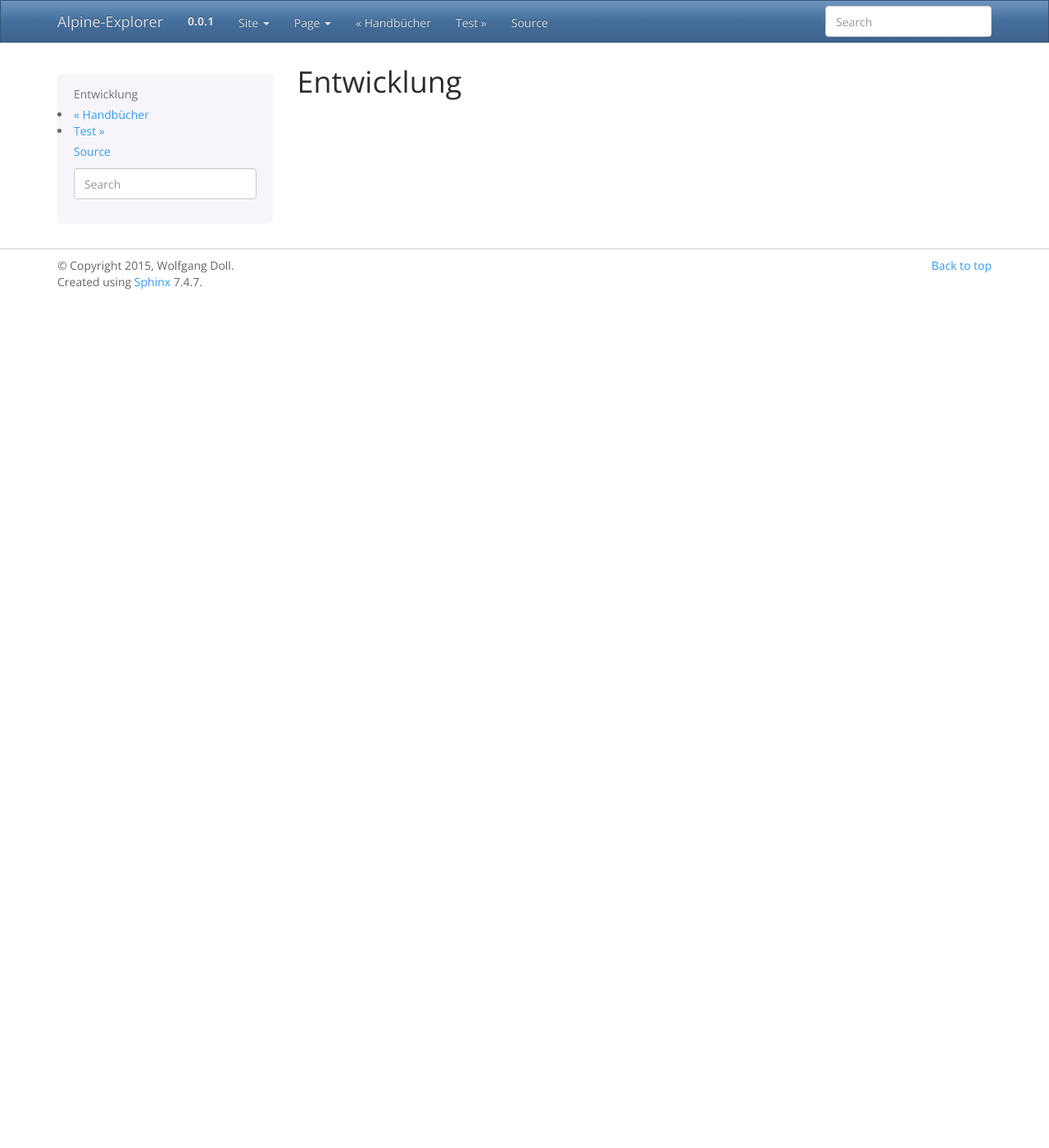
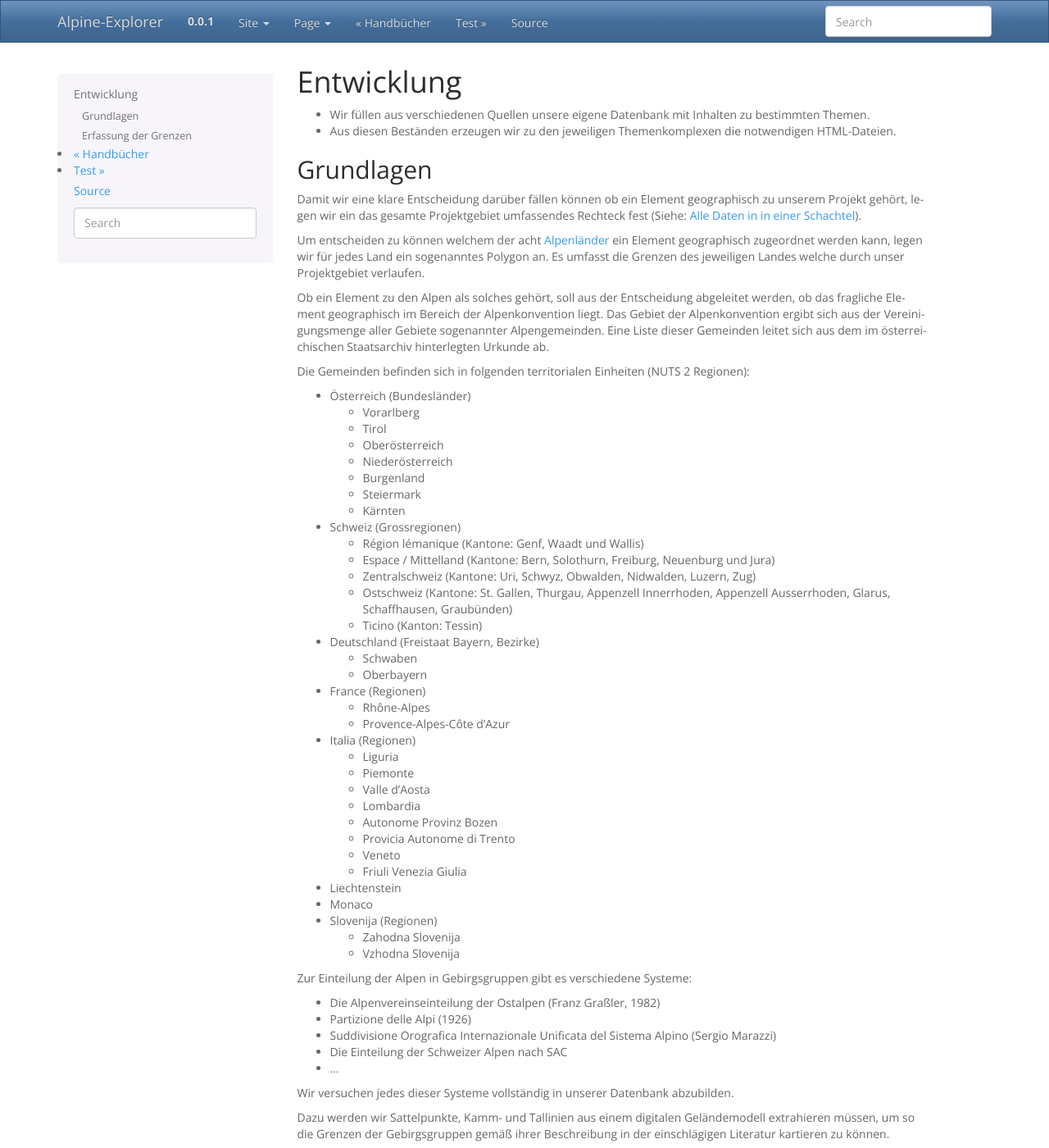
Before and after one commit to wodo/alpine-explorer, a Sphinx documentation site: the page built from docs/Manual/development.rst, in a window 1280 px wide and 1400 px high. Shown: the whole window at 82% size. Built offline with Sphinx 7.4.7, drawn with Linux system fonts in a browser that asks for light colours; some of the changed text lies outside the part shown.

Commit message:
overpass queries for country border

```diff
--- a/docs/Guidelines/guidelines.rst
+++ b/docs/Guidelines/guidelines.rst
@@ -9,4 +9,5 @@
 
    codeofconduct
    filesystem
+   boundingbox
    Coding/coding
--- a/docs/Manual/development.rst
+++ b/docs/Manual/development.rst
@@ -3,3 +3,166 @@
 ===========
 Entwicklung
 ===========
+
+* Wir füllen aus verschiedenen Quellen unsere eigene Datenbank mit Inhalten zu bestimmten Themen.
+* Aus diesen Beständen erzeugen wir zu den jeweiligen Themenkomplexen die notwendigen HTML-Dateien.
+
+Grundlagen
+==========
+
+Damit wir eine klare Entscheidung darüber fällen können ob ein Element geographisch zu unserem Projekt gehört,
+legen wir ein das gesamte Projektgebiet umfassendes Rechteck fest (Siehe: :ref:`guidelines-boundingbox`).
+
+Um entscheiden zu können welchem der acht :ref:`Alpenländer <concept-alpinestates>` ein Element geographisch
+zugeordnet werden kann, legen wir für jedes Land ein sogenanntes Polygon an.
+Es umfasst die Grenzen des jeweiligen Landes welche durch unser Projektgebiet verlaufen.
+
+Ob ein Element zu den Alpen als solches gehört, soll aus der Entscheidung abgeleitet werden, ob das fragliche Element
+geographisch im Bereich der Alpenkonvention liegt.
+Das Gebiet der Alpenkonvention ergibt sich aus der Vereinigungsmenge aller Gebiete sogenannter Alpengemeinden.
+Eine Liste dieser Gemeinden leitet sich aus dem im österreichischen Staatsarchiv hinterlegten Urkunde ab.
+
+Die Gemeinden befinden sich in folgenden territorialen Einheiten (NUTS 2 Regionen):
+
+* Österreich (Bundesländer)
+
+  * Vorarlberg
+  * Tirol
+  * Oberösterreich
+  * Niederösterreich
+  * Burgenland
+  * Steiermark
+  * Kärnten
+
+* Schweiz (Grossregionen)
+
+  * Région lémanique (Kantone: Genf, Waadt und Wallis)
+  * Espace / Mittelland (Kantone: Bern, Solothurn, Freiburg, Neuenburg und Jura)
+  * Zentralschweiz (Kantone: Uri, Schwyz, Obwalden, Nidwalden, Luzern, Zug)
+  * Ostschweiz (Kantone: St. Gallen, Thurgau, Appenzell Innerrhoden, Appenzell Ausserrhoden, Glarus, Schaffhausen, Graubünden)
+  * Ticino (Kanton: Tessin)
+
+* Deutschland (Freistaat Bayern, Bezirke)
+
+  * Schwaben
+  * Oberbayern
+
+* France (Regionen)
+
+  * Rhône-Alpes
+  * Provence-Alpes-Côte d'Azur
+
+* Italia (Regionen)
+
+  * Liguria
+  * Piemonte
+  * Valle d'Aosta
+  * Lombardia
+  * Autonome Provinz Bozen
+  * Provicia Autonome di Trento
+  * Veneto
+  * Friuli Venezia Giulia
+
+* Liechtenstein
+* Monaco
+
+* Slovenija (Regionen)
+
+  * Zahodna Slovenija
+  * Vzhodna Slovenija
+
+Zur Einteilung der Alpen in Gebirgsgruppen gibt es verschiedene Systeme:
+
+* Die Alpenvereinseinteilung der Ostalpen (Franz Graßler, 1982)
+* Partizione delle Alpi (1926)
+* Suddivisione Orografica Internazionale Unificata del Sistema Alpino (Sergio Marazzi)
+* Die Einteilung der Schweizer Alpen nach SAC
+* ...
+
+Wir versuchen jedes dieser Systeme vollständig in unserer Datenbank abzubilden.
+
+Dazu werden wir Sattelpunkte, Kamm- und Tallinien aus einem digitalen Geländemodell extrahieren müssen,
+um so die Grenzen der Gebirgsgruppen gemäß ihrer Beschreibung in der einschlägigen Literatur kartieren zu können.
+
+Erfassung der Grenzen
+=====================
+
+Die folgenden Länder haben im Projektgebiet keine Küstenlinie.
+Deshalb ist die Erzeugung der Polynome für die Grenzlinien relativ einfach.
+
+* Deutschland (:download:`germany.ql`)
+
+  .. literalinclude:: germany.ql
+     :language: none
+     :linenos:
+
+Daraus wurden die Dateien germany.geojson und germany.json erzeugt.
+
+* Österreich (:download:`austria.ql`)
+
+  .. literalinclude:: austria.ql
+     :language: none
+     :linenos:
+
+Daraus wurden die Dateien austria.geojson und austria.json erzeugt.
+
+* Liechtenstein (:download:`liechtenstein.ql`)
+
+  .. literalinclude:: liechtenstein.ql
+     :language: none
+     :linenos:
+
+Daraus wurden die Dateien liechtenstein.geojson und liechtenstein.json erzeugt.
+
+* Schweiz (:download:`switzerland.ql`)
+
+  .. literalinclude:: switzerland.ql
+     :language: none
+     :linenos:
+
+Daraus wurden die Dateien switzerland.geojson und switzerland.json erzeugt.
+
+Bei den Ländern an der Mittelmeerküste ergibt sich die Schwierigkeit, das die Abfragen nach dem obigen Muster
+die politischen Grenzen inklusive der 12 Meilenzone erzeugen. Als Entscheidungsgrundlage welchem Land eine Element zuzuordnen ist,
+mögen diese Polygone ausreichend sein. Zur Fertigung von Landkarten aber wird eine "richtige" Küstenlinie erwartet.
+
+Diese lässt sich über folgende Abfrage (:download:`coastline.ql`) erzeugen:
+
+.. literalinclude:: coastline.ql
+   :language: none
+   :linenos:
+
+Mit diesen Daten lassen sich die Polygone der nun folgenden Länder entsprechend verknüpfen, so das
+modifizierte Polygone entstehen die sich an die jeweilige Wasserlinie anschmiegen.
+
+* Frankeich (:download:`france.ql`)
+
+  .. literalinclude:: france.ql
+     :language: none
+     :linenos:
+
+Daraus wurden die Dateien france.geojson und france.json erzeugt.
+
+* Monaco (:download:`monaco.ql`)
+
+  .. literalinclude:: monaco.ql
+     :language: none
+     :linenos:
+
+Daraus wurden die Dateien monaco.geojson und monaco.json erzeugt.
+
+* Italien (:download:`italy.ql`)
+
+  .. literalinclude:: italy.ql
+     :language: none
+     :linenos:
+
+Daraus wurden die Dateien italy.geojson und italy.json erzeugt.
+
+* Slovenien (:download:`slovenia.ql`)
+
+  .. literalinclude:: slovenia.ql
+     :language: none
+     :linenos:
+
+Daraus wurden die Dateien slovenia.geojson und slovenia.json erzeugt.
```
Also changed, not shown: docs/Guidelines/boundingbox.rst (added, +47 -0 lines), 10 other files.
